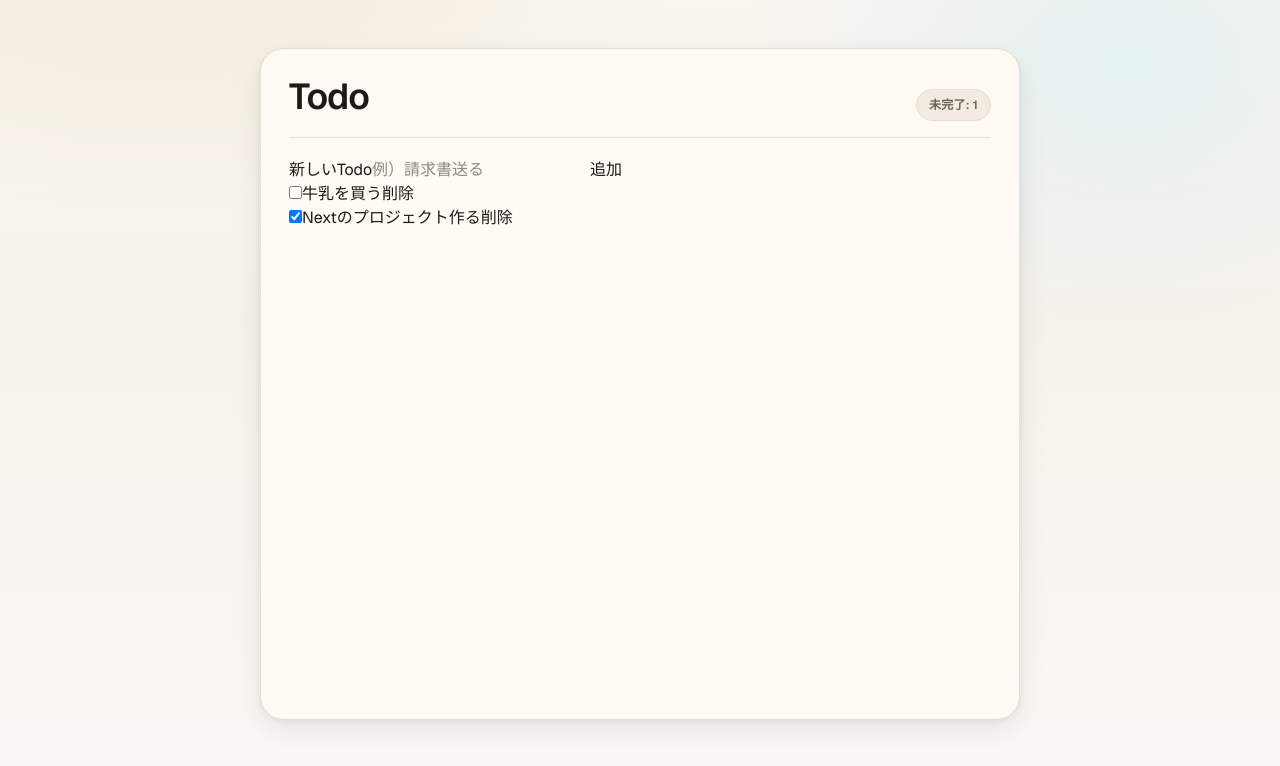
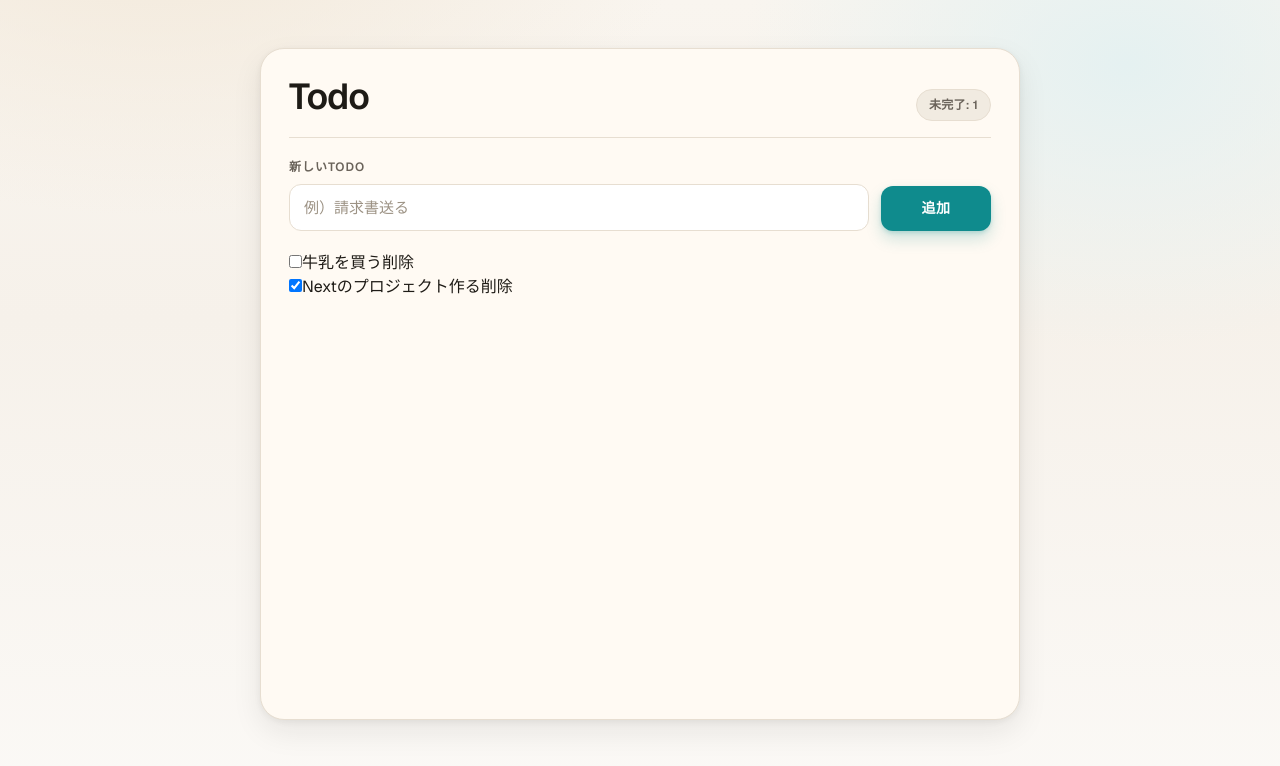
Before and after one commit to yt-catpaw/todo-next, a Next.js app: page / in a window 1280 px wide. Shown: the top 766 px of the page. Built offline with nearby package versions, Linux system fonts and the light colour scheme.

Commit message:
Todoフォームの入力とボタンを整える

```diff
--- a/styles/todo/form.module.css
+++ b/styles/todo/form.module.css
@@ -0,0 +1,99 @@
+.form {
+  display: grid;
+  gap: 12px;
+  margin-bottom: 20px;
+}
+
+.label {
+  display: grid;
+  gap: 8px;
+}
+
+.labelText {
+  font-size: 12px;
+  font-weight: 600;
+  letter-spacing: 0.08em;
+  text-transform: uppercase;
+  color: var(--muted);
+}
+
+.input {
+  width: 100%;
+  min-height: 44px;
+  padding: 12px 14px;
+  border-radius: 12px;
+  border: 1px solid var(--line);
+  background: #ffffff;
+  color: var(--ink);
+  font-size: 15px;
+  line-height: 1.4;
+  transition:
+    border-color 0.2s ease,
+    box-shadow 0.2s ease;
+}
+
+.input::placeholder {
+  color: #9c9284;
+}
+
+.input:focus {
+  outline: none;
+  border-color: var(--accent);
+  box-shadow: 0 0 0 3px rgba(15, 139, 141, 0.2);
+}
+
+.button {
+  min-height: 44px;
+  padding: 12px 18px;
+  border-radius: 12px;
+  border: none;
+  background: var(--accent);
+  color: #ffffff;
+  font-size: 14px;
+  font-weight: 600;
+  letter-spacing: 0.04em;
+  cursor: pointer;
+  transition:
+    transform 0.15s ease,
+    box-shadow 0.2s ease,
+    filter 0.2s ease;
+  box-shadow:
+    0 8px 16px rgba(15, 139, 141, 0.2),
+    0 2px 4px rgba(15, 139, 141, 0.2);
+}
+
+.button:active {
+  transform: translateY(1px);
+}
+
+@media (min-width: 768px) {
+  .form {
+    grid-template-columns: 1fr auto;
+    align-items: end;
+    gap: 14px 12px;
+  }
+
+  .button {
+    min-width: 110px;
+  }
+}
+
+@media (prefers-color-scheme: dark) {
+  .input {
+    background: #2a241e;
+  }
+
+  .input::placeholder {
+    color: #7f7567;
+  }
+
+  .input:focus {
+    box-shadow: 0 0 0 3px rgba(88, 195, 197, 0.25);
+  }
+
+  .button {
+    box-shadow:
+      0 10px 18px rgba(0, 0, 0, 0.35),
+      0 3px 6px rgba(0, 0, 0, 0.35);
+  }
+}
```
